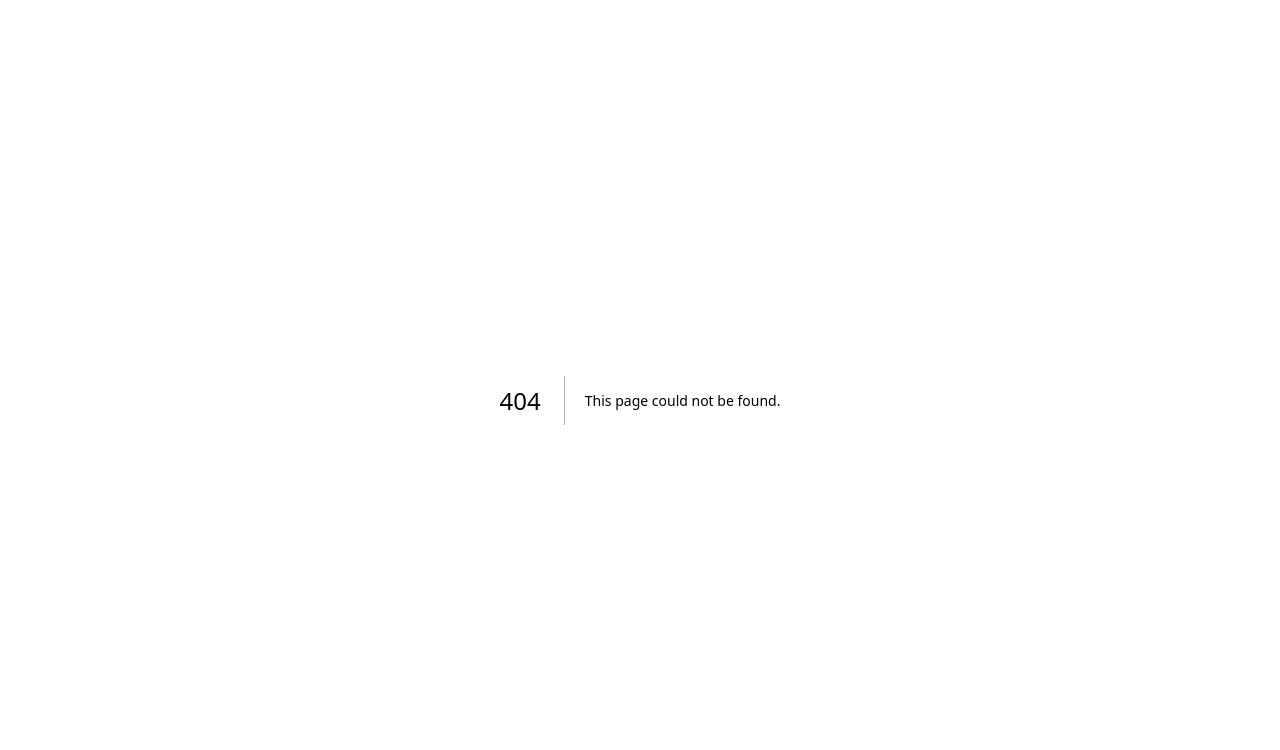
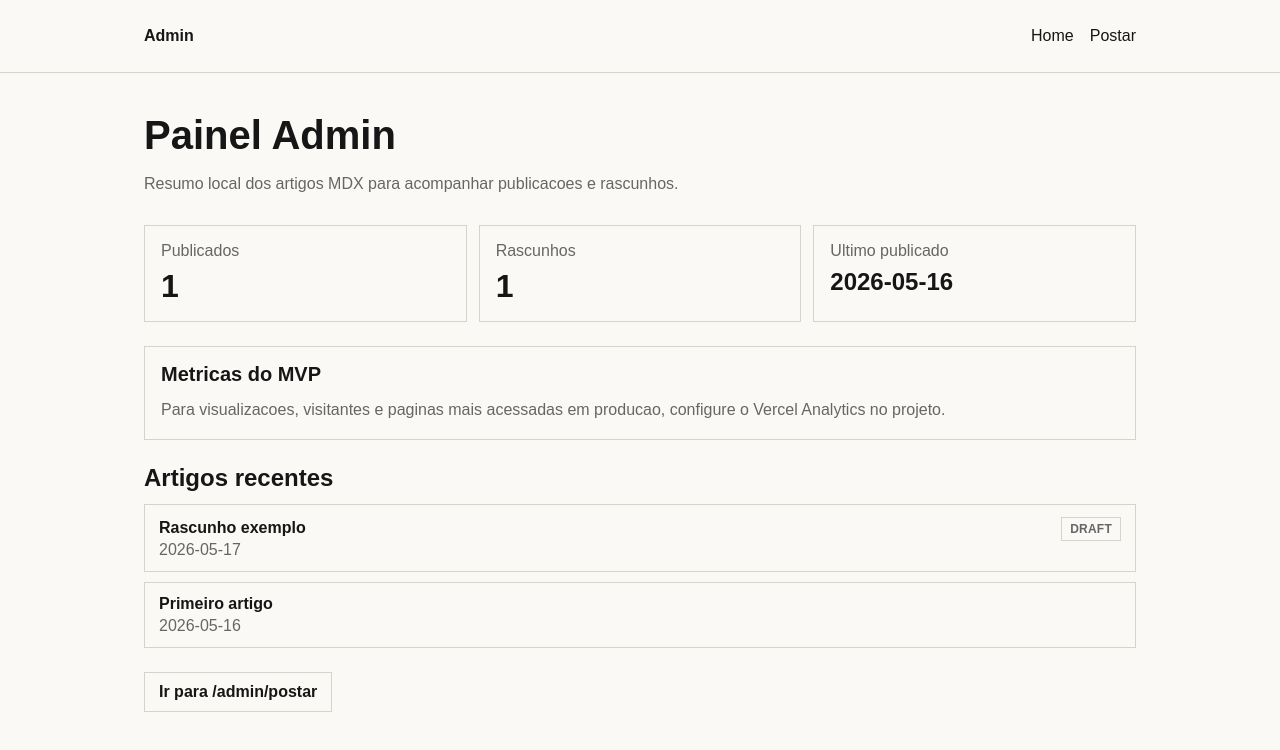
Before and after one commit to jotacraq/jotacraq-blog, a Next.js app: page /admin in a window 1280 px wide. Before the commit this address had no page. Shown: the top 750 px of the page. Built offline with nearby package versions, Linux system fonts and the light colour scheme.

Commit message:
feat: add admin dashboard

```diff
--- /dev/null
+++ b/app/admin/page.tsx
@@ -0,0 +1,117 @@
+import Link from "next/link";
+import { AdminNavbar } from "@/features/admin/components/admin-navbar";
+import { getAllArticles, getLatestArticle } from "@/features/articles/lib/articles";
+
+export default async function AdminHomePage() {
+  const [articles, latestArticle] = await Promise.all([getAllArticles(), getLatestArticle()]);
+
+  const totalDrafts = articles.filter((article) => article.draft).length;
+  const totalPublished = articles.length - totalDrafts;
+  const recentArticles = articles.slice(0, 5);
+
+  return (
+    <>
+      <AdminNavbar />
+      <main style={{ margin: "0 auto", maxWidth: "1024px", padding: "40px 16px 72px" }}>
+        <header style={{ marginBottom: "28px" }}>
+          <h1 style={{ fontSize: "40px", margin: 0 }}>Painel Admin</h1>
+          <p style={{ color: "var(--muted)", lineHeight: 1.7, margin: "12px 0 0" }}>
+            Resumo local dos artigos MDX para acompanhar publicacoes e rascunhos.
+          </p>
+        </header>
+
+        <section
+          aria-label="Resumo de artigos"
+          style={{
+            display: "grid",
+            gap: "12px",
+            gridTemplateColumns: "repeat(auto-fit, minmax(220px, 1fr))",
+            marginBottom: "24px",
+          }}
+        >
+          <article style={{ border: "1px solid var(--border)", padding: "16px" }}>
+            <p style={{ color: "var(--muted)", margin: 0 }}>Publicados</p>
+            <p style={{ fontSize: "32px", fontWeight: 700, margin: "8px 0 0" }}>{totalPublished}</p>
+          </article>
+          <article style={{ border: "1px solid var(--border)", padding: "16px" }}>
+            <p style={{ color: "var(--muted)", margin: 0 }}>Rascunhos</p>
+            <p style={{ fontSize: "32px", fontWeight: 700, margin: "8px 0 0" }}>{totalDrafts}</p>
+          </article>
+          <article style={{ border: "1px solid var(--border)", padding: "16px" }}>
+            <p style={{ color: "var(--muted)", margin: 0 }}>Ultimo publicado</p>
+            <p style={{ fontSize: "24px", fontWeight: 700, margin: "8px 0 0" }}>
+              {latestArticle?.publishedAt ?? "Sem artigos publicados"}
+            </p>
+          </article>
+        </section>
+
+        <section
+          aria-label="Metricas"
+          style={{ border: "1px solid var(--border)", marginBottom: "24px", padding: "16px" }}
+        >
+          <h2 style={{ fontSize: "20px", margin: 0 }}>Metricas do MVP</h2>
+          <p style={{ color: "var(--muted)", lineHeight: 1.7, margin: "10px 0 0" }}>
+            Para visualizacoes, visitantes e paginas mais acessadas em producao, configure o
+            Vercel Analytics no projeto.
+          </p>
+        </section>
+
+        <section aria-label="Artigos recentes" style={{ marginBottom: "24px" }}>
+          <h2 style={{ fontSize: "24px", margin: "0 0 12px" }}>Artigos recentes</h2>
+          {recentArticles.length === 0 ? (
+            <p style={{ color: "var(--muted)", margin: 0 }}>Nenhum artigo local encontrado.</p>
+          ) : (
+            <ul style={{ display: "grid", gap: "10px", listStyle: "none", margin: 0, padding: 0 }}>
+              {recentArticles.map((article) => (
+                <li
+                  key={article.slug}
+                  style={{
+                    alignItems: "baseline",
+                    border: "1px solid var(--border)",
+                    display: "flex",
+                    gap: "8px",
+                    justifyContent: "space-between",
+                    padding: "12px 14px",
+                  }}
+                >
+                  <div>
+                    <strong>{article.title}</strong>
+                    <p style={{ color: "var(--muted)", margin: "4px 0 0" }}>{article.publishedAt}</p>
+                  </div>
+                  {article.draft ? (
+                    <span
+                      style={{
+                        border: "1px solid var(--border)",
+                        color: "var(--muted)",
+                        fontSize: "12px",
+                        fontWeight: 600,
+                        letterSpacing: "0.02em",
+                        padding: "4px 8px",
+                        textTransform: "uppercase",
+                      }}
+                    >
+                      Draft
+                    </span>
+                  ) : null}
+                </li>
+              ))}
+            </ul>
+          )}
+        </section>
+
+        <Link
+          href="/admin/postar"
+          style={{
+            border: "1px solid var(--border)",
+            display: "inline-block",
+            fontWeight: 600,
+            padding: "10px 14px",
+            textDecoration: "none",
+          }}
+        >
+          Ir para /admin/postar
+        </Link>
+      </main>
+    </>
+  );
+}
```
